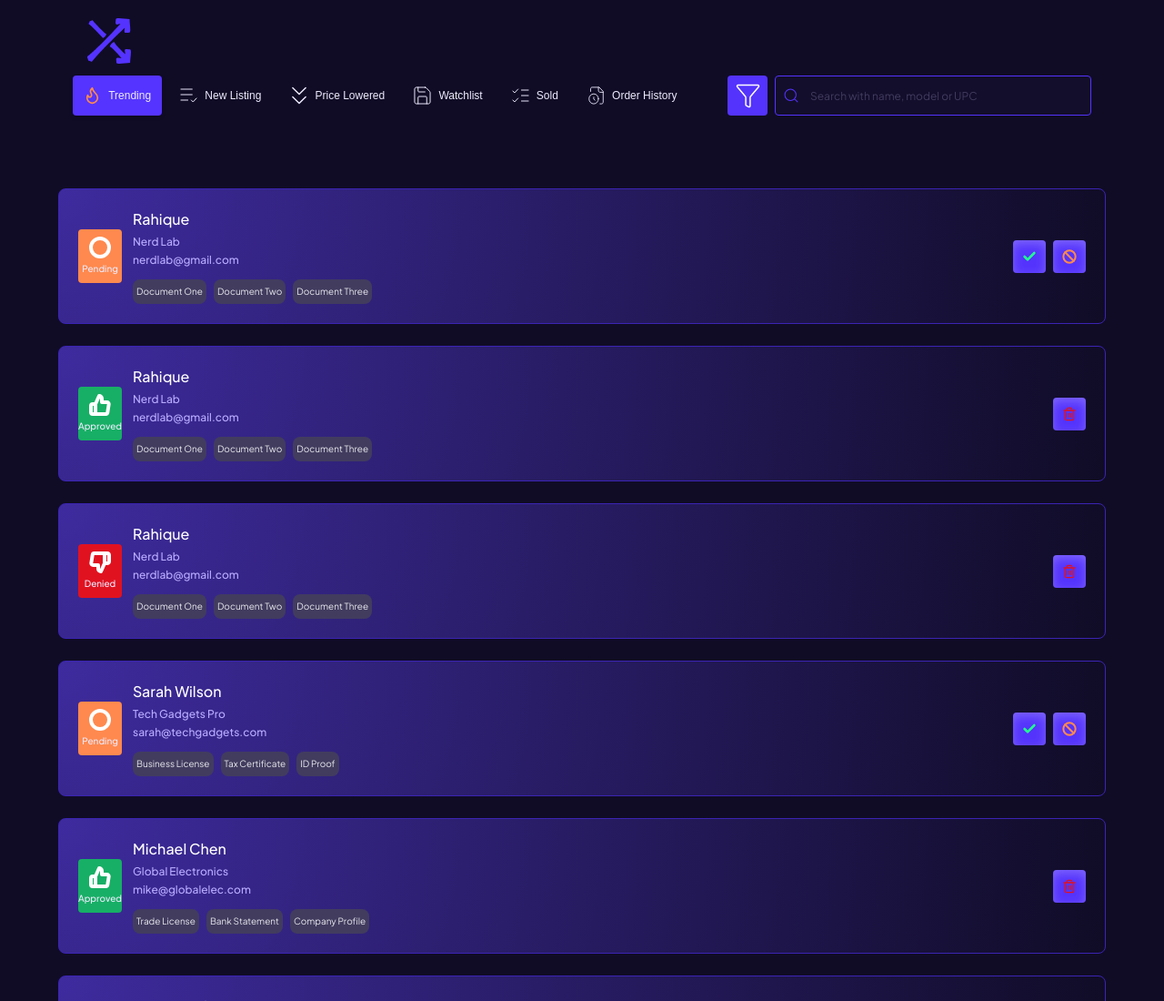
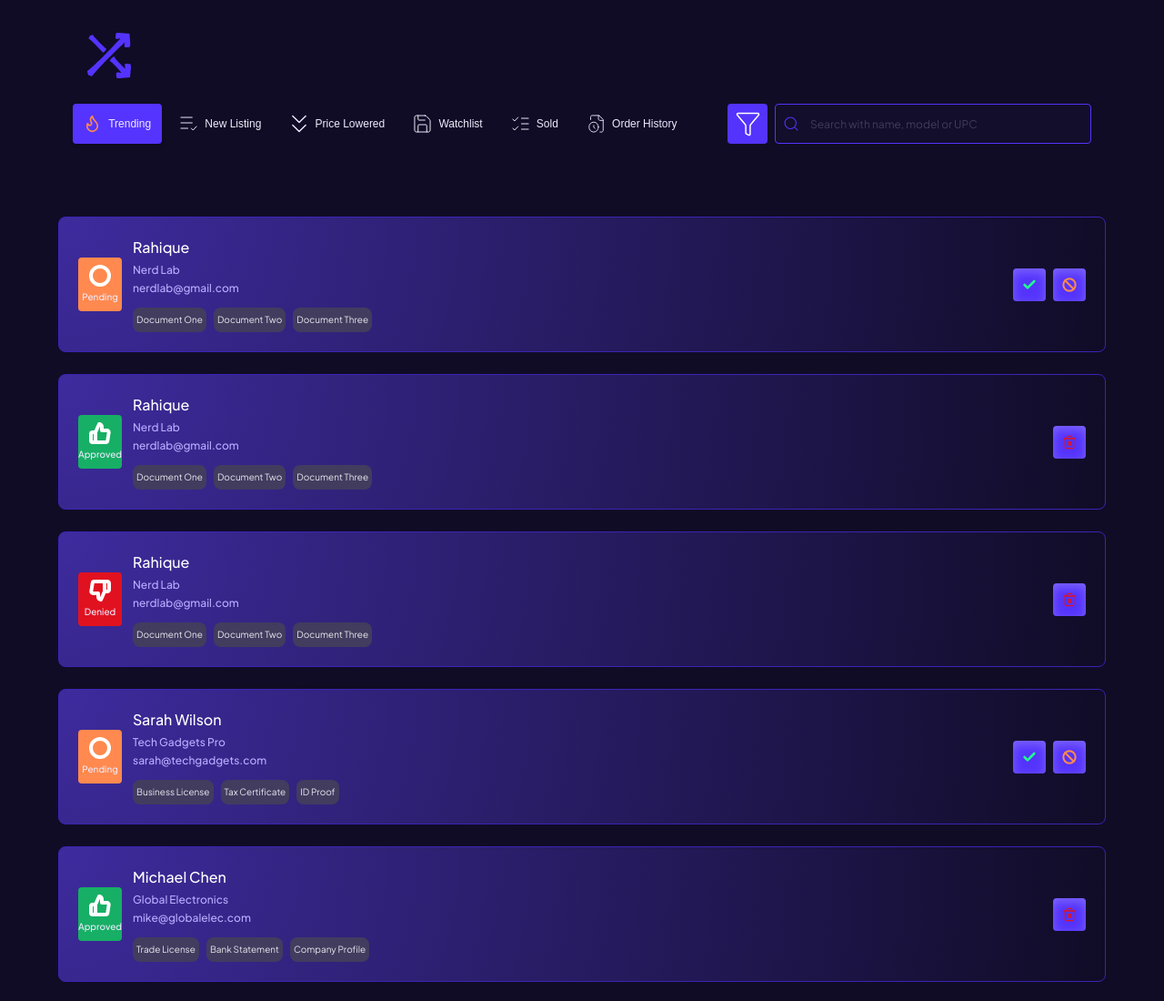
Before and after one commit to NafisRayan/wholesale-custoer-approve, a plain HTML site: page index.html in a window 1280 px wide. Shown: the top 1100 px of the page at 91% size. Drawn offline with Linux system fonts and the light colour scheme.

Commit message:
update styles.css to adjust body dimensions and margins for better layout

```diff
--- a/styles.css
+++ b/styles.css
@@ -109,7 +109,12 @@ body {
     align-items: center;
     gap: clamp(6px, 1vw, 8px);
     padding: 0 clamp(8px, 2vw, 16px);
+    height: 1px;
+    width: 1px;
+    margin-bottom: 40px;
+    margin-top: 40px;
 }
+
 
 .nav-content {
     display: flex;
```
